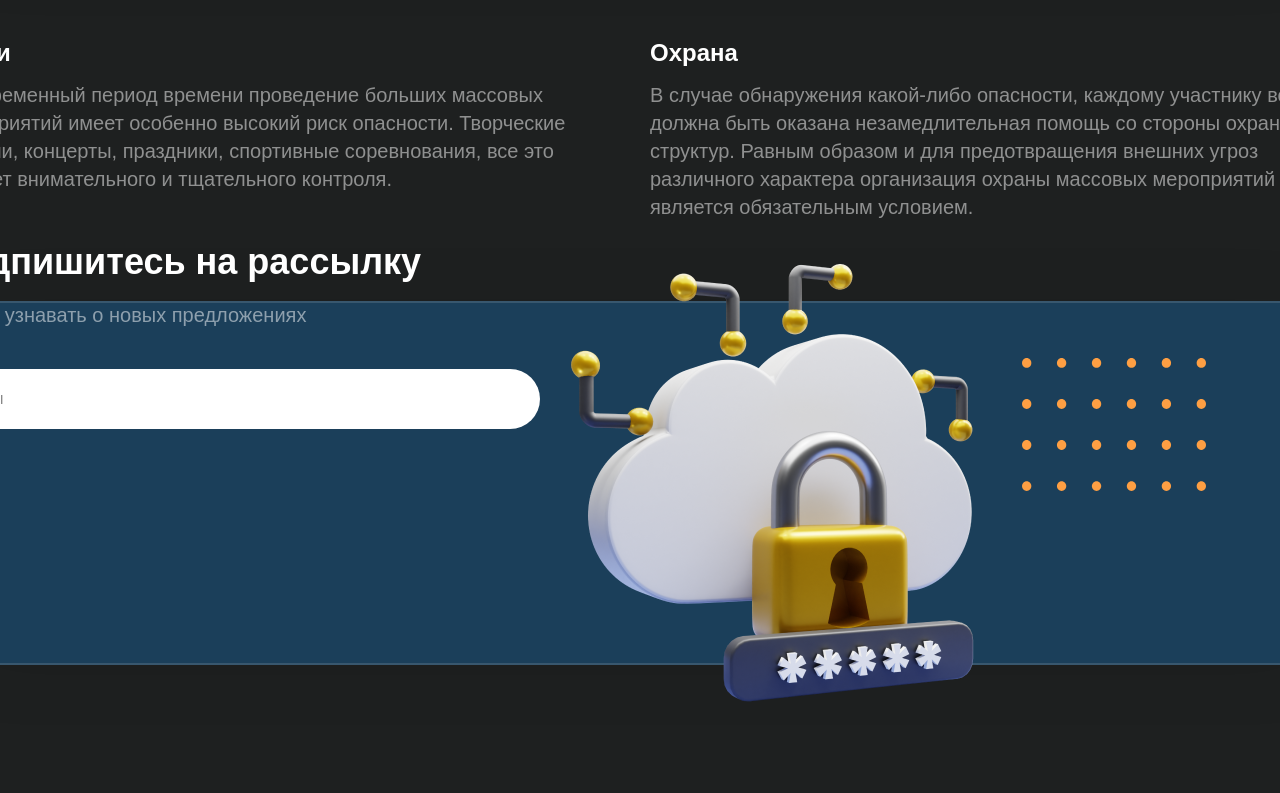
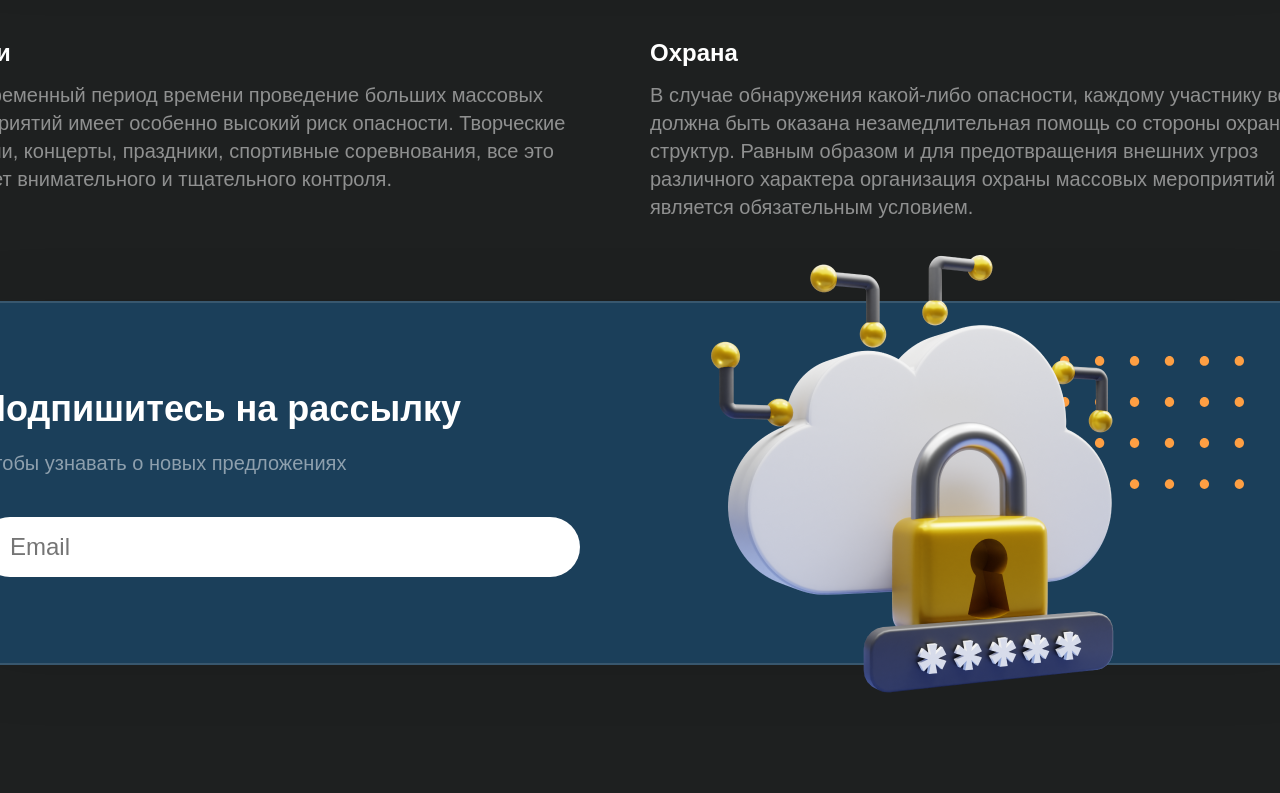
Before and after one commit to PeeWeeAnn/wordpress-test, a website built with webpack: page dist/index.html in a window 1280 px wide. Shown: the part 569-1362 px from the top of the page. Before the commit the page ends 1294 px from the top, so only its background shows below. Built offline with nearby package versions, Linux system fonts and the light colour scheme.

Commit message:
mailing-list

```diff
--- a/src/scss/app.scss
+++ b/src/scss/app.scss
@@ -12,7 +12,7 @@ html {
 }
 
 body {
-    font-family: "Muller-Trial", sans-serif;
+    font-family: "Muller", sans-serif;
     font-weight: 400;
     color: $white;
     background-color: $background;
@@ -35,7 +35,7 @@ p {
 }
 
 button {
-    font-family: "Muller";
+    font-family: "Muller", sans-serif;
     font-weight: 400;
     font-size: 14px;
     line-height: 140%;
--- a/src/scss/banner.scss
+++ b/src/scss/banner.scss
@@ -52,7 +52,6 @@
         height: 70px;
         background: $white;
         border-radius: 136px;
-        font-family: "Muller", sans-serif;
         color: $text;
         font-size: 18px;
         line-height: 140%;
--- a/src/scss/mailing-list.scss
+++ b/src/scss/mailing-list.scss
@@ -1,4 +1,4 @@
-@import "./variables";
+@import "./variables.scss";
 
 .mailing-list {
     display: flex;
@@ -6,11 +6,19 @@
     justify-content: space-evenly;
     width: 1400px;
     height: 360px;
-    background: #1b3f5a;
+    background-color: $primary;
     border: 2px solid rgba(218, 218, 218, 0.15);
     box-shadow: 0px 4px 87px -25px rgba(0, 0, 0, 0.15);
     border-radius: 34px;
     margin: 80px 0 0 0;
+}
+
+.mailing-list-wrapper {
+    display: flex;
+    align-items: center;
+    justify-content: space-between;
+    width: 1400px;
+    height: 360px;
 }
 
 .mailing-list-information {
@@ -18,20 +26,22 @@
     flex-direction: column;
     gap: 20px;
     width: 600px;
+    margin: 0 0 0 40px;
 
     &__header {
-        font-family: "Muller-Trial", sans-serif;
         font-weight: 700;
         font-size: 36px;
         line-height: 110%;
     }
     &__text {
-        font-family: "Muller-Trial", sans-serif;
         font-size: 20px;
         line-height: 140%;
         opacity: 0.5;
     }
     &__email {
+        font-size: 24px;
+        line-height: 140%;
+        color: $text;
         background: $white;
         border-radius: 48px;
         height: 60px;
@@ -43,8 +53,18 @@
 }
 
 .mailing-list-image {
+    width: 560px;
+
+    &__img {
+        position: relative;
+        top: 60px;
+        right: 100px;
+        z-index: 100;
+    }
+
     &__vector {
         position: relative;
-        bottom: 230px;
+        bottom: 300px;
+        left: 280px;
     }
 }
```
Also changed, not shown: dist/index.html, dist/style.css.
